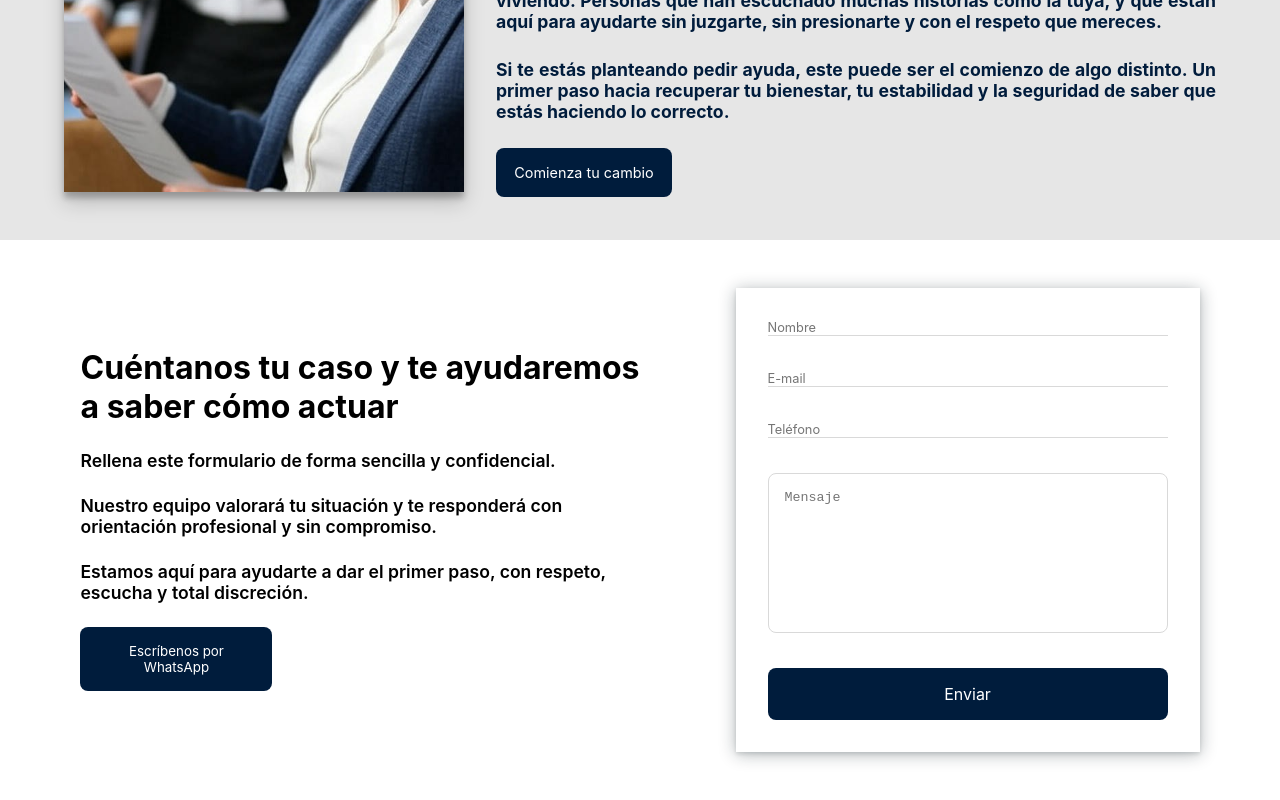
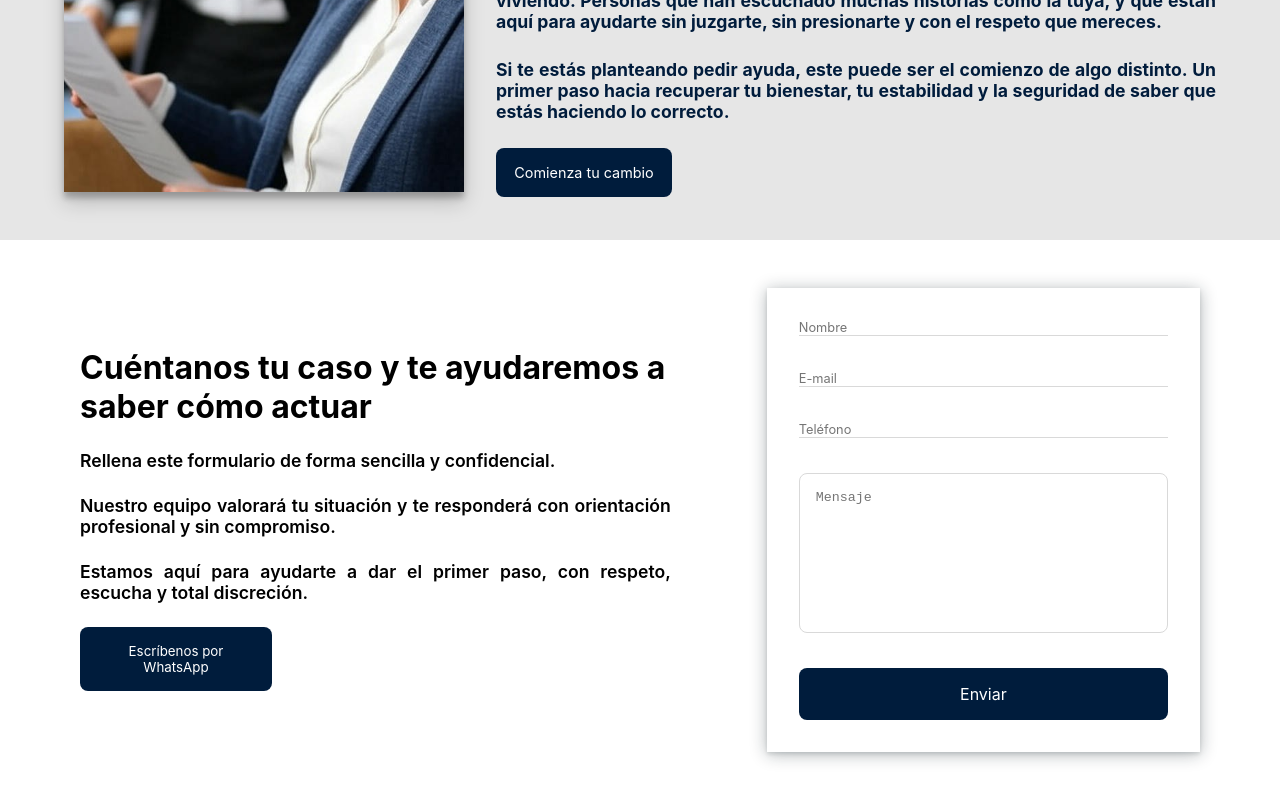
Before and after one commit to IvanOnGit/safe-work, a React (Vite) app: page / in a window 1280 px wide. Shown: the part 3992-4792 px from the top of the page. Built offline with nearby package versions, Linux system fonts and the light colour scheme.

Commit message:
contact now has proper styling for text

```diff
--- a/src/components/Contact/Contact.tsx
+++ b/src/components/Contact/Contact.tsx
@@ -50,15 +50,15 @@ function Contact() {
   return (
     <Container id="contact">
       <TextContainer>
-        <h1>Cuéntanos tu caso y te ayudaremos <span className="desktop-br"><br /></span> a saber cómo actuar</h1>
+        <h1>Cuéntanos tu caso y te ayudaremos  a saber cómo actuar</h1>
         <p>
           Rellena este formulario de forma sencilla y confidencial.
         </p>
         <p>
-          Nuestro equipo valorará tu situación y te responderá con <span className="desktop-br"><br /></span> orientación profesional y sin compromiso.
+          Nuestro equipo valorará tu situación y te responderá con  orientación profesional y sin compromiso.
         </p>
         <p>
-          Estamos aquí para ayudarte a dar el primer paso, con respeto, <span className="desktop-br"><br /></span> escucha y total discreción.
+          Estamos aquí para ayudarte a dar el primer paso, con respeto,  escucha y total discreción.
         </p>
 
         <button onClick={() => window.open('https://wa.me/34622377041?text=Hola, me gustaría saber más sobre sus servicios.', '_blank')}>
--- a/src/components/Contact/styles.ts
+++ b/src/components/Contact/styles.ts
@@ -27,6 +27,7 @@ export const TextContainer = styled.div`
   justify-content: center;
   font-family: 'Inter', sans-serif;
   gap: 1.5rem;
+  width: 40rem;
 
   h1 {
     font-size: 2rem;
@@ -69,6 +70,10 @@ export const TextContainer = styled.div`
       background-color: #183a6c;
       transition: all 0.3s ease-in-out;
     }
+  }
+
+  @media (max-width: 768px) {
+    width: 100%;
   }
 `;
 
```
